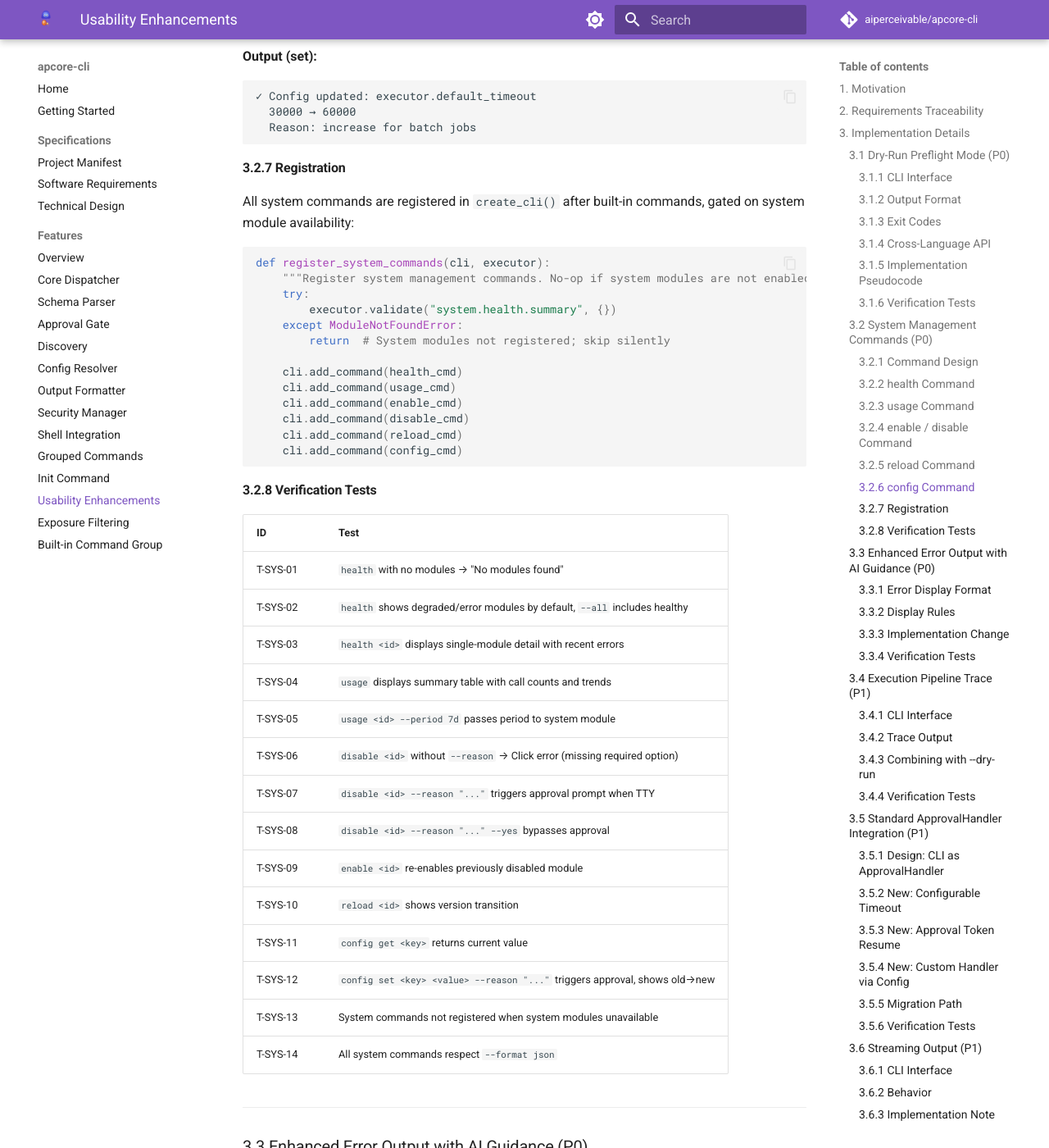
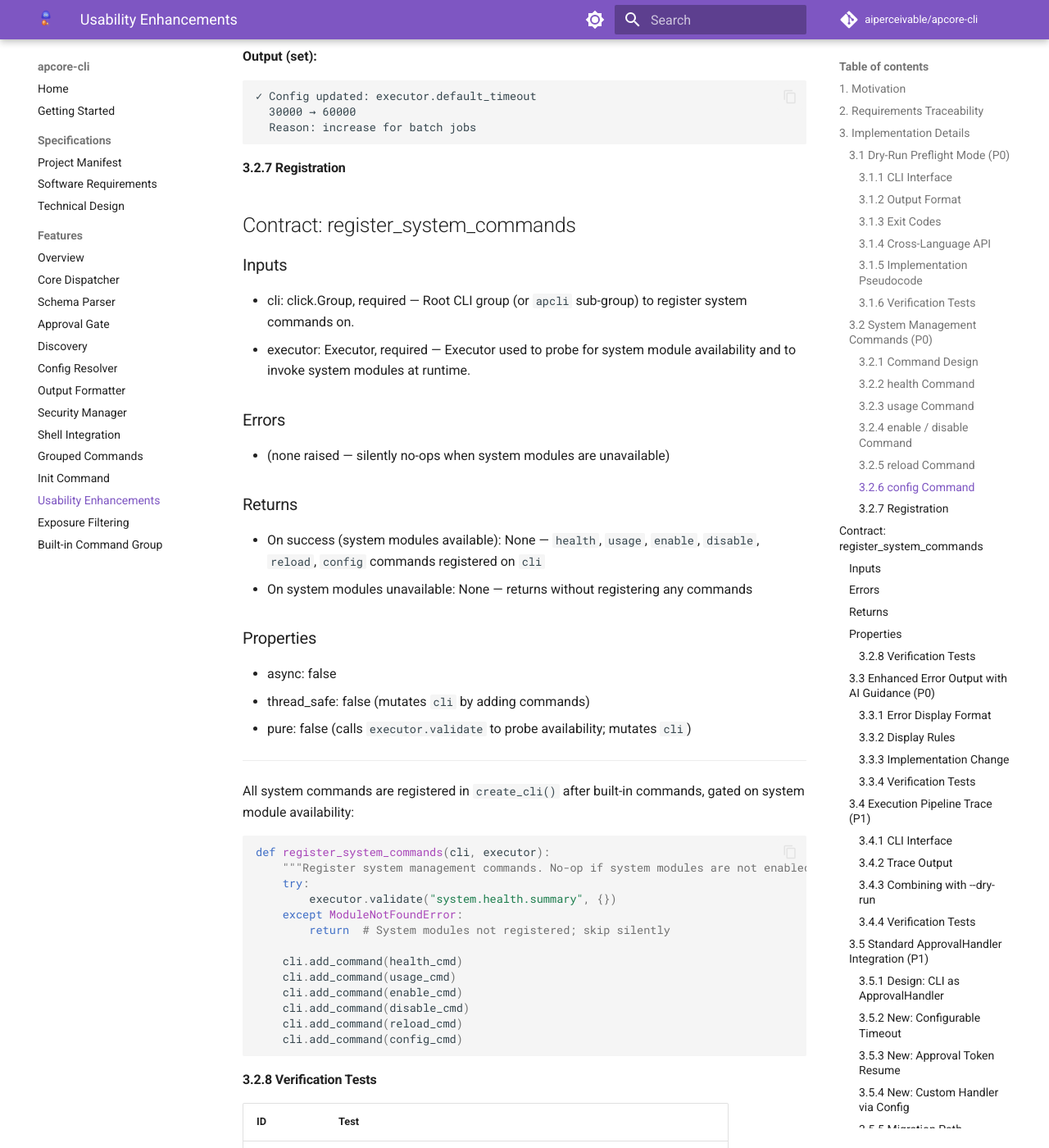
Before and after one commit to aiperceivable/apcore-cli, an MkDocs documentation site: the page built from docs/features/usability-enhancements.md, in a window 1280 px wide and 1400 px high, scrolled down 7211 px. Shown: the whole window at 82% size. Built offline with MkDocs 1.6.1 and Material for MkDocs 9.7.7, drawn with Linux system fonts in a browser that asks for light colours; comment, search, counter and statistics services are not loaded.

Commit message:
docs: add Contract blocks to usability-enhancements.md (D4-001)
Add Contract block for register_system_commands (FE-11 §3.2.7), the
only public function declared in the spec with an explicit signature.

Co-Authored-By: Claude Sonnet 4.6 <noreply@anthropic.com>

````diff
--- a/docs/features/usability-enhancements.md
+++ b/docs/features/usability-enhancements.md
@@ -315,6 +315,26 @@ executor.default_timeout = 30000
 ```
 
 #### 3.2.7 Registration
+
+## Contract: register_system_commands
+
+### Inputs
+- cli: click.Group, required — Root CLI group (or `apcli` sub-group) to register system commands on.
+- executor: Executor, required — Executor used to probe for system module availability and to invoke system modules at runtime.
+
+### Errors
+- (none raised — silently no-ops when system modules are unavailable)
+
+### Returns
+- On success (system modules available): None — `health`, `usage`, `enable`, `disable`, `reload`, `config` commands registered on `cli`
+- On system modules unavailable: None — returns without registering any commands
+
+### Properties
+- async: false
+- thread_safe: false (mutates `cli` by adding commands)
+- pure: false (calls `executor.validate` to probe availability; mutates `cli`)
+
+---
 
 All system commands are registered in `create_cli()` after built-in commands, gated on system module availability:
 
````
